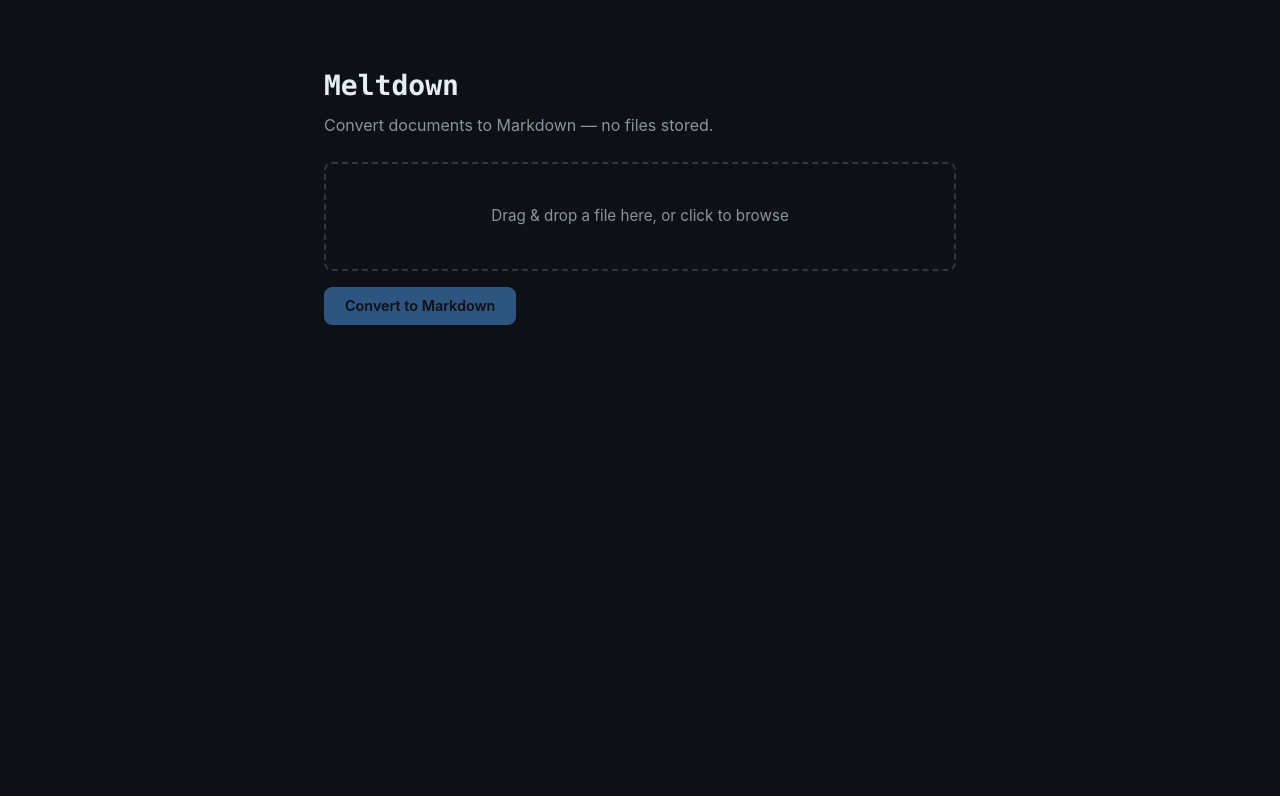
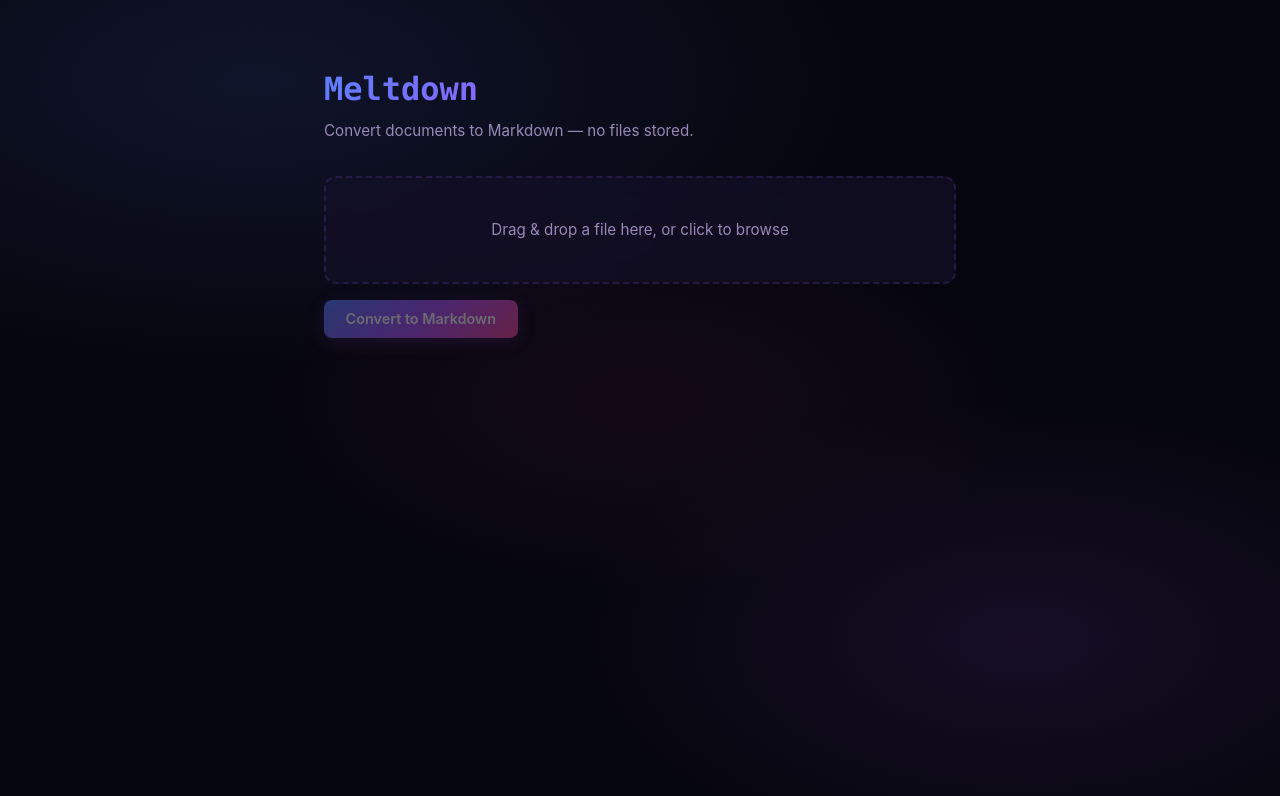
Before and after one commit to abisai7/meltdown, a React (Vite) app in the folder frontend/: page / in a window 1280 px wide. Shown: the top 796 px of the page. Built offline with nearby package versions, Linux system fonts and the light colour scheme.

Commit message:
Refactor CSS variables and styles for improved aesthetics and consistency

```diff
--- a/frontend/src/index.css
+++ b/frontend/src/index.css
@@ -5,20 +5,34 @@
 }
 
 :root {
-  --bg: #0d1117;
-  --surface: #161b22;
-  --border: #30363d;
-  --text: #e6edf3;
-  --text-muted: #8b949e;
-  --primary: #58a6ff;
-  --primary-hover: #79c0ff;
-  --error: #f85149;
-  --radius: 8px;
+  --bg-deep: #06060e;
+  --bg: #0a0a1a;
+  --surface: rgba(20, 16, 40, 0.7);
+  --surface-solid: #141028;
+  --border: rgba(120, 80, 200, 0.2);
+  --border-bright: rgba(160, 100, 255, 0.35);
+  --text: #eae4f5;
+  --text-muted: #9889b8;
+  --accent-blue: #5b7fff;
+  --accent-violet: #a855f7;
+  --accent-pink: #ec4899;
+  --gradient-primary: linear-gradient(135deg, #5b7fff, #a855f7, #ec4899);
+  --gradient-surface: linear-gradient(135deg, rgba(91, 127, 255, 0.08), rgba(168, 85, 247, 0.08), rgba(236, 72, 153, 0.08));
+  --gradient-border: linear-gradient(135deg, #5b7fff, #a855f7, #ec4899);
+  --error: #f43f5e;
+  --radius: 12px;
+  --radius-sm: 8px;
+  --glow-violet: 0 0 30px rgba(168, 85, 247, 0.15);
+  --glow-pink: 0 0 30px rgba(236, 72, 153, 0.1);
 }
 
 body {
-  font-family: -apple-system, BlinkMacSystemFont, "Segoe UI", Helvetica, Arial, sans-serif;
-  background: var(--bg);
+  font-family: "Inter", -apple-system, BlinkMacSystemFont, "Segoe UI", Helvetica, Arial, sans-serif;
+  background: var(--bg-deep);
+  background-image:
+    radial-gradient(ellipse 80% 60% at 20% 10%, rgba(91, 127, 255, 0.12) 0%, transparent 60%),
+    radial-gradient(ellipse 60% 50% at 80% 80%, rgba(168, 85, 247, 0.1) 0%, transparent 60%),
+    radial-gradient(ellipse 50% 40% at 50% 50%, rgba(236, 72, 153, 0.06) 0%, transparent 60%);
   color: var(--text);
   line-height: 1.6;
   min-height: 100vh;
@@ -31,15 +45,24 @@ main {
 }
 
 h1 {
-  font-size: 1.75rem;
-  font-weight: 700;
+  font-size: 2rem;
+  font-weight: 800;
   margin-bottom: 0.25rem;
   font-family: ui-monospace, SFMono-Regular, "SF Mono", Menlo, Consolas, monospace;
+  background: var(--gradient-primary);
+  -webkit-background-clip: text;
+  -webkit-text-fill-color: transparent;
+  background-clip: text;
+}
+
+h1 + p {
+  margin-bottom: 2rem;
 }
 
 p {
   color: var(--text-muted);
   margin-bottom: 1.5rem;
+  font-size: 0.95rem;
 }
 
 .dropzone {
@@ -48,56 +71,85 @@ p {
   padding: 2.5rem 1rem;
   text-align: center;
   cursor: pointer;
-  transition: border-color 0.2s, background 0.2s;
+  transition: all 0.3s ease;
   margin-bottom: 1rem;
+  background: var(--surface);
+  backdrop-filter: blur(12px);
+  position: relative;
+  overflow: hidden;
+}
+
+.dropzone::before {
+  content: "";
+  position: absolute;
+  inset: 0;
+  border-radius: var(--radius);
+  background: var(--gradient-surface);
+  opacity: 0;
+  transition: opacity 0.3s ease;
+}
+
+.dropzone:hover::before,
+.dropzone.dragging::before {
+  opacity: 1;
 }
 
 .dropzone:hover,
 .dropzone.dragging {
-  border-color: var(--primary);
-  background: rgba(88, 166, 255, 0.05);
+  border-color: var(--accent-violet);
+  box-shadow: var(--glow-violet);
 }
 
 .dropzone p {
   margin: 0;
   font-size: 0.95rem;
+  position: relative;
+  z-index: 1;
+}
+
+.dropzone strong {
+  color: var(--text);
 }
 
 button {
   display: inline-flex;
   align-items: center;
   gap: 0.4rem;
-  padding: 0.6rem 1.25rem;
+  padding: 0.65rem 1.35rem;
   border: 1px solid var(--border);
-  border-radius: var(--radius);
+  border-radius: var(--radius-sm);
   background: var(--surface);
+  backdrop-filter: blur(12px);
   color: var(--text);
   font-size: 0.9rem;
   font-family: inherit;
   cursor: pointer;
-  transition: background 0.15s, border-color 0.15s;
+  transition: all 0.2s ease;
 }
 
 button:hover:not(:disabled) {
-  background: var(--border);
-  border-color: var(--text-muted);
+  background: rgba(168, 85, 247, 0.15);
+  border-color: var(--border-bright);
+  box-shadow: 0 0 20px rgba(168, 85, 247, 0.1);
 }
 
 button:disabled {
-  opacity: 0.45;
+  opacity: 0.4;
   cursor: not-allowed;
 }
 
 button:first-of-type {
-  background: var(--primary);
-  border-color: var(--primary);
-  color: var(--bg);
+  background: var(--gradient-primary);
+  border: none;
+  color: #fff;
   font-weight: 600;
+  box-shadow: 0 4px 20px rgba(168, 85, 247, 0.3);
 }
 
 button:first-of-type:hover:not(:disabled) {
-  background: var(--primary-hover);
-  border-color: var(--primary-hover);
+  box-shadow: 0 4px 30px rgba(168, 85, 247, 0.5);
+  transform: translateY(-1px);
+  background: var(--gradient-primary);
 }
 
 .error {
@@ -119,31 +171,28 @@ button:first-of-type:hover:not(:disabled) {
 }
 
 .tabs button {
-  padding: 0.4rem 0.75rem;
+  padding: 0.4rem 0.85rem;
   font-size: 0.8rem;
   border-radius: 0;
   border: 1px solid var(--border);
   background: var(--surface);
   color: var(--text-muted);
+  backdrop-filter: blur(12px);
 }
 
 .tabs button:first-child {
-  border-radius: var(--radius) 0 0 var(--radius);
-  background: var(--surface);
-  color: var(--text-muted);
+  border-radius: var(--radius-sm) 0 0 var(--radius-sm);
 }
 
 .tabs button:last-child {
-  border-radius: 0 var(--radius) var(--radius) 0;
+  border-radius: 0 var(--radius-sm) var(--radius-sm) 0;
   border-left: none;
-  background: var(--surface);
-  color: var(--text-muted);
 }
 
 .tabs button.active {
-  background: var(--primary);
-  border-color: var(--primary);
-  color: var(--bg);
+  background: var(--gradient-primary);
+  border-color: transparent;
+  color: #fff;
   font-weight: 600;
 }
 
@@ -154,16 +203,19 @@ textarea {
   border: 1px solid var(--border);
   border-radius: var(--radius);
   background: var(--surface);
+  backdrop-filter: blur(12px);
   color: var(--text);
   font-family: ui-monospace, SFMono-Regular, "SF Mono", Menlo, Consolas, monospace;
   font-size: 0.85rem;
   line-height: 1.5;
   resize: vertical;
   outline: none;
+  transition: border-color 0.2s ease, box-shadow 0.2s ease;
 }
 
 textarea:focus {
-  border-color: var(--primary);
+  border-color: var(--accent-violet);
+  box-shadow: 0 0 20px rgba(168, 85, 247, 0.15);
 }
 
 .preview {
@@ -173,6 +225,7 @@ textarea:focus {
   border: 1px solid var(--border);
   border-radius: var(--radius);
   background: var(--surface);
+  backdrop-filter: blur(12px);
   color: var(--text);
   line-height: 1.6;
   overflow-y: auto;
@@ -183,6 +236,7 @@ textarea:focus {
   margin-bottom: 0.5rem;
   font-weight: 600;
   line-height: 1.3;
+  color: var(--text);
 }
 
 .preview h1 { font-size: 1.5rem; }
@@ -204,16 +258,17 @@ textarea:focus {
 
 .preview code {
   font-family: ui-monospace, SFMono-Regular, "SF Mono", Menlo, Consolas, monospace;
-  background: rgba(110, 118, 129, 0.2);
-  padding: 0.15em 0.35em;
-  border-radius: 4px;
+  background: rgba(168, 85, 247, 0.15);
+  padding: 0.15em 0.4em;
+  border-radius: 5px;
   font-size: 0.9em;
+  color: #d8b4fe;
 }
 
 .preview pre {
-  background: var(--bg);
+  background: rgba(6, 6, 14, 0.8);
   border: 1px solid var(--border);
-  border-radius: var(--radius);
+  border-radius: var(--radius-sm);
   padding: 1rem;
   overflow-x: auto;
   margin-bottom: 0.75rem;
@@ -222,10 +277,11 @@ textarea:focus {
 .preview pre code {
   background: none;
   padding: 0;
+  color: var(--text);
 }
 
 .preview blockquote {
-  border-left: 3px solid var(--primary);
+  border-left: 3px solid var(--accent-violet);
   padding-left: 1rem;
   color: var(--text-muted);
   margin-bottom: 0.75rem;
@@ -244,21 +300,25 @@ textarea:focus {
 }
 
 .preview th {
-  background: var(--bg);
+  background: rgba(168, 85, 247, 0.1);
   font-weight: 600;
 }
 
 .preview a {
-  color: var(--primary);
+  color: var(--accent-violet);
   text-decoration: none;
+  transition: color 0.15s ease;
 }
 
 .preview a:hover {
+  color: var(--accent-pink);
   text-decoration: underline;
 }
 
 .preview hr {
   border: none;
-  border-top: 1px solid var(--border);
+  height: 1px;
+  background: var(--gradient-primary);
   margin: 1.5rem 0;
+  opacity: 0.4;
 }
```
